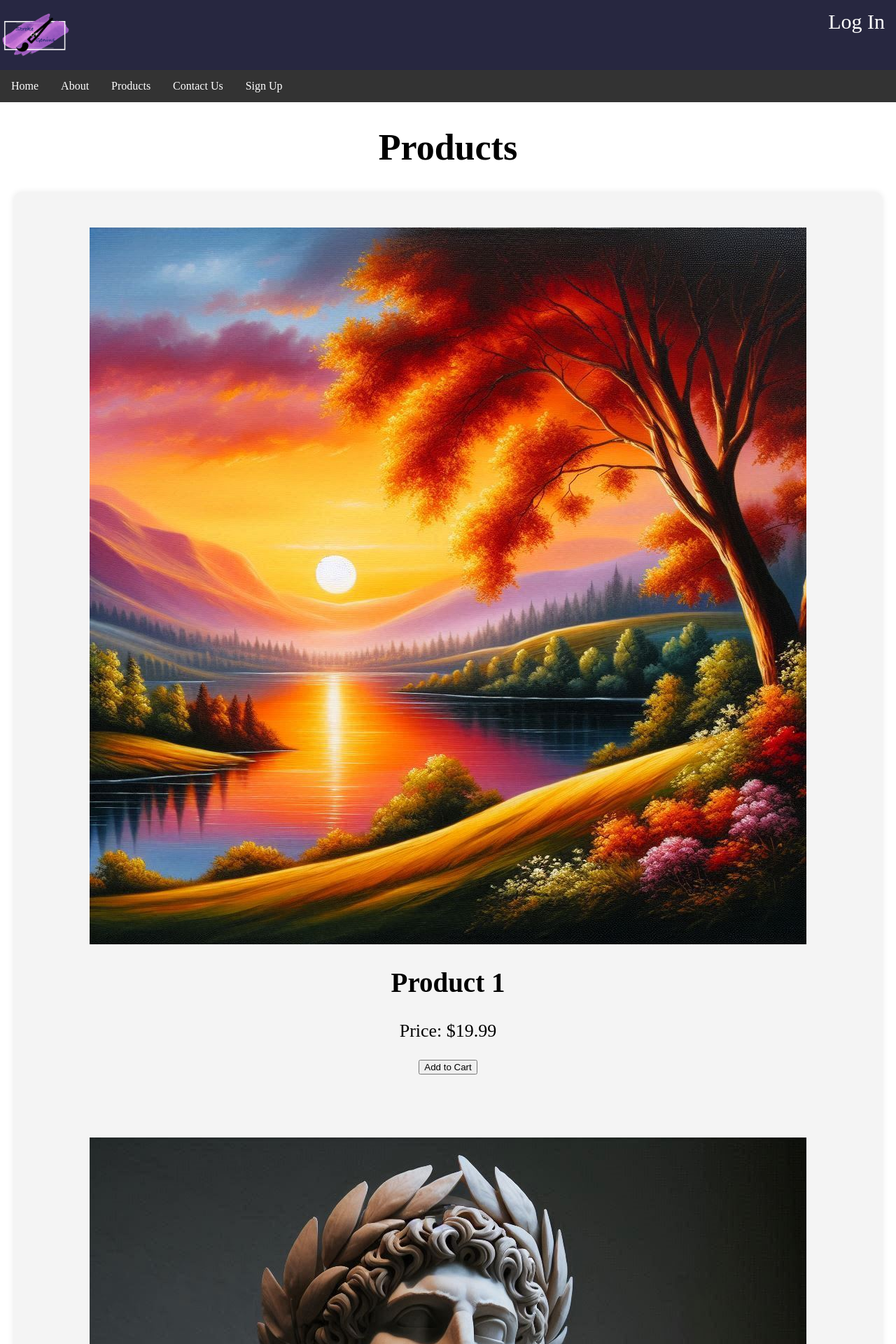
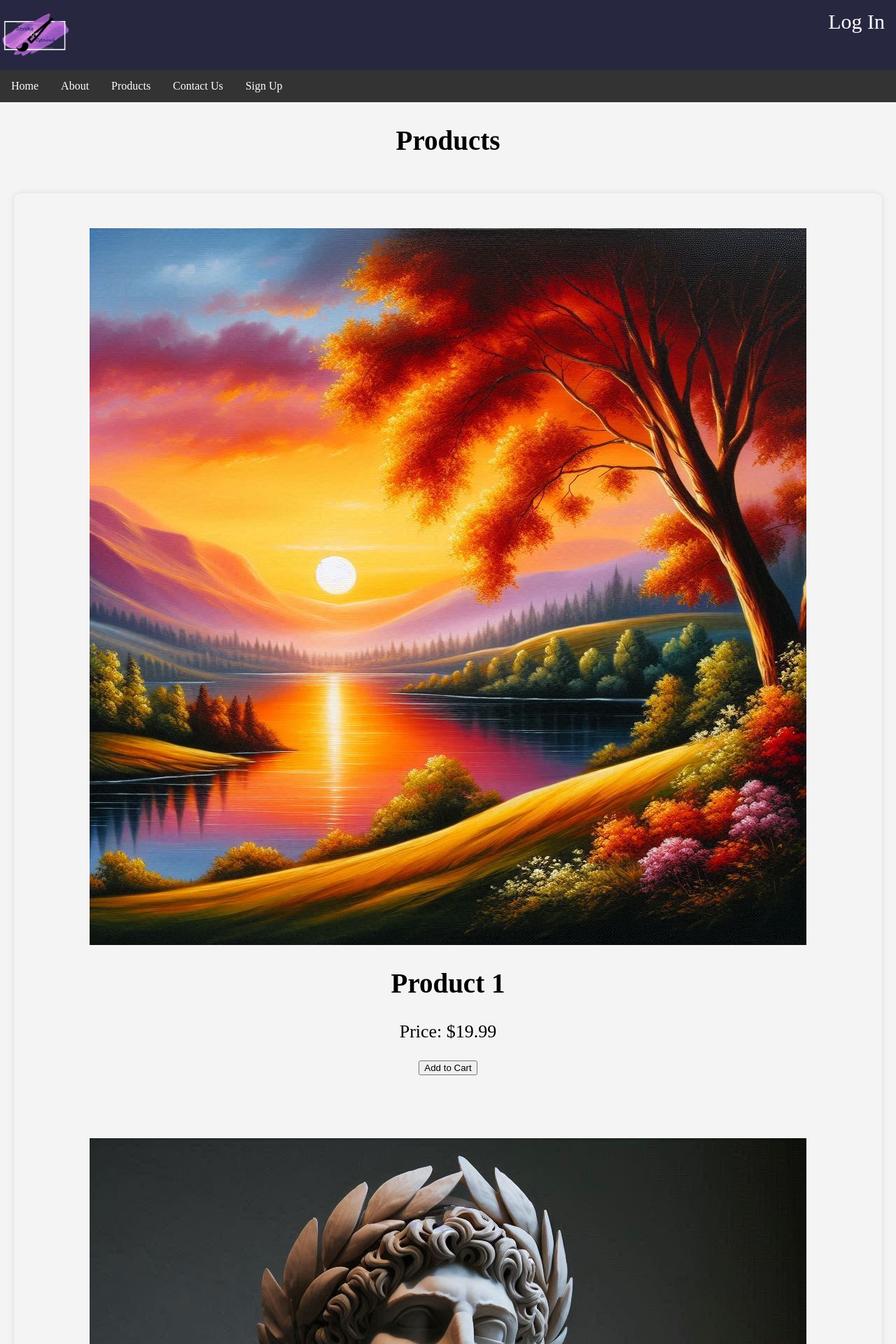
Before and after one commit to bmorgulis/Website-StrokeOfGenius, a PHP site: page /products.php in a window 1280 px wide. Shown: the top 1920 px of the page at 70% size. Run offline with PHP 8.4, Linux system fonts and the light colour scheme; data comes from the database, SQL or seed files in the repository; some libraries are stand-ins or nearby versions.

Commit message:
Refactor CSS for improved alignment and centered slide show. added in blur effect to index and products page.

```diff
--- /dev/null
+++ b/Website/blur.js
@@ -0,0 +1,22 @@
+const bg = document.querySelector('.bg')
+
+let load = 0
+
+let int = setInterval(blurring, 30)
+
+function blurring() {
+  load++
+
+  if (load > 99) {
+    clearInterval(int)
+  }
+
+
+
+  bg.style.filter = `blur(${scale(load, 0, 100, 30, 0)}px)`
+}
+
+// https://stackoverflow.com/questions/10756313/javascript-jquery-map-a-range-of-numbers-to-another-range-of-numbers
+const scale = (num, in_min, in_max, out_min, out_max) => {
+  return ((num - in_min) * (out_max - out_min)) / (in_max - in_min) + out_min
+}
--- a/Website/index.php
+++ b/Website/index.php
@@ -9,6 +9,7 @@
   </div>
   <script src="titletext.js"></script>
   </div>
+  <section class="bg">
 Since our debut in 2024, Stroke of Genius has had one thing in mind: to provide
 our customers with high-quality, tasteful, and beautiful art that would look
 great in the studio, and in your sitting room. We aim to provide a superior
@@ -16,7 +17,7 @@ shopping experience, and we are confident that you will be pleased with our prod
 </h1>
 
 <br><br><br><br>
-
+</section>
 
 </div>
 <div class="rsslidesdiv">
@@ -51,5 +52,6 @@ $(".rslides").responsiveSlides({
   after: function(){}     // Function: After callback
 });
 </script>
+<script src="blur.js"></script>
 </div>
 <?php include "footer.php"; ?>
--- a/Website/products.php
+++ b/Website/products.php
@@ -3,6 +3,7 @@ require_once "header.php";
 ?>
 <html>
 <body>
+<section class="bg" id="bg2">
     <div class="product-container">
         <h1 id="projecthead">Products</h1>
         <div class="products_page">
@@ -43,10 +44,11 @@ require_once "header.php";
                 // Close the connection
                 $dbc->close();
             ?>
+            </section>
         </div>
     </div>
 </body>
 </html>
-
+<script src="blur.js"></script>
 
 <?php include "footer.php";
--- a/Website/styles.css
+++ b/Website/styles.css
@@ -153,16 +153,19 @@ font-size: 30px;}
   grid-gap: 20px;
   text-align: center;
   font-size: 26px;
+  background-color: #f4f4f4;
+}
 
-}
 #projectheader {
   text-align: center;
   color: #333;
   text-size-adjust: 110%;
 }
-
-
-
+h1#projecthead{
+  margin: 0px;
+  background-color: #f4f4f4;
+padding: 32.370px;
+}
 
 .products_page {
   background-color: #f4f4f4;
```
